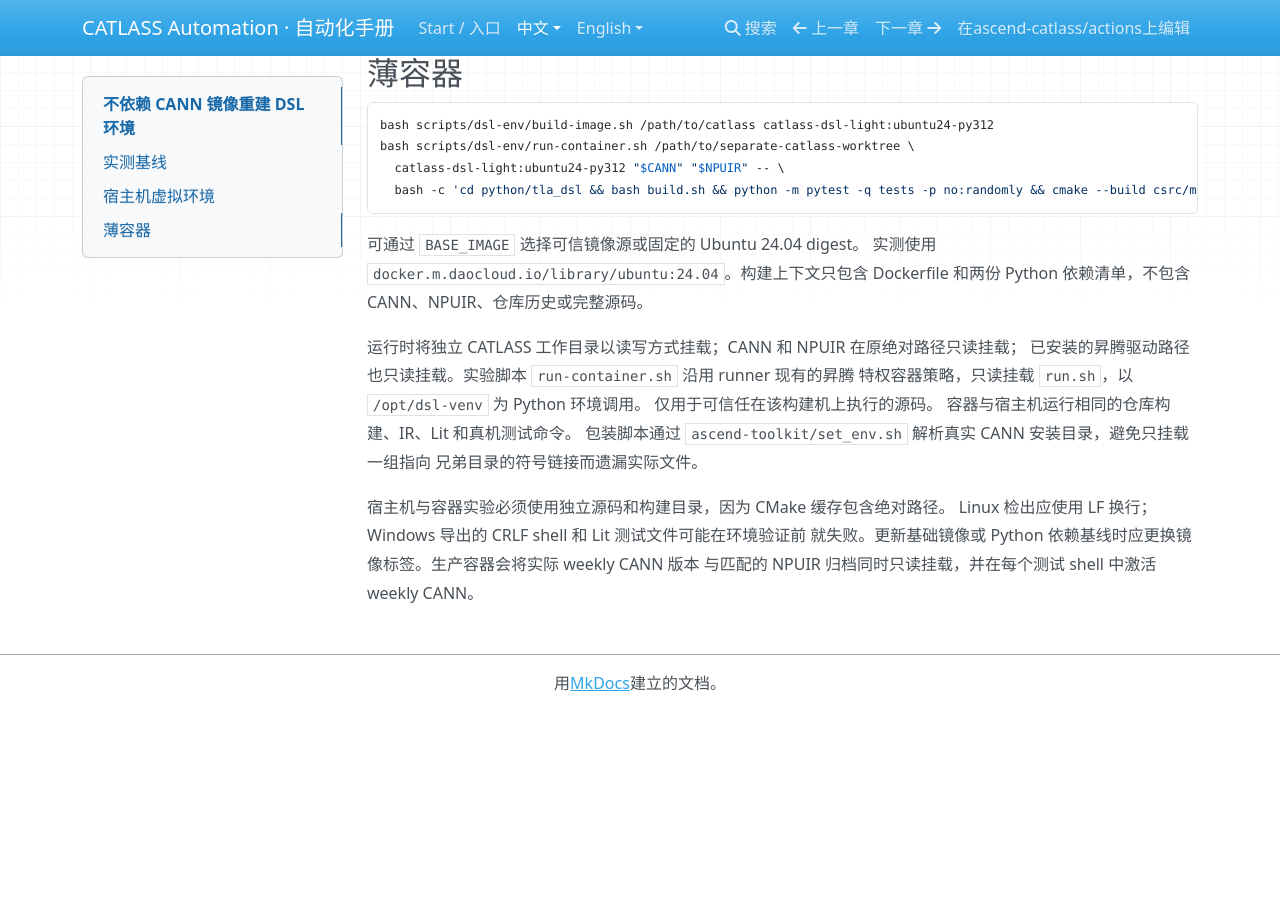
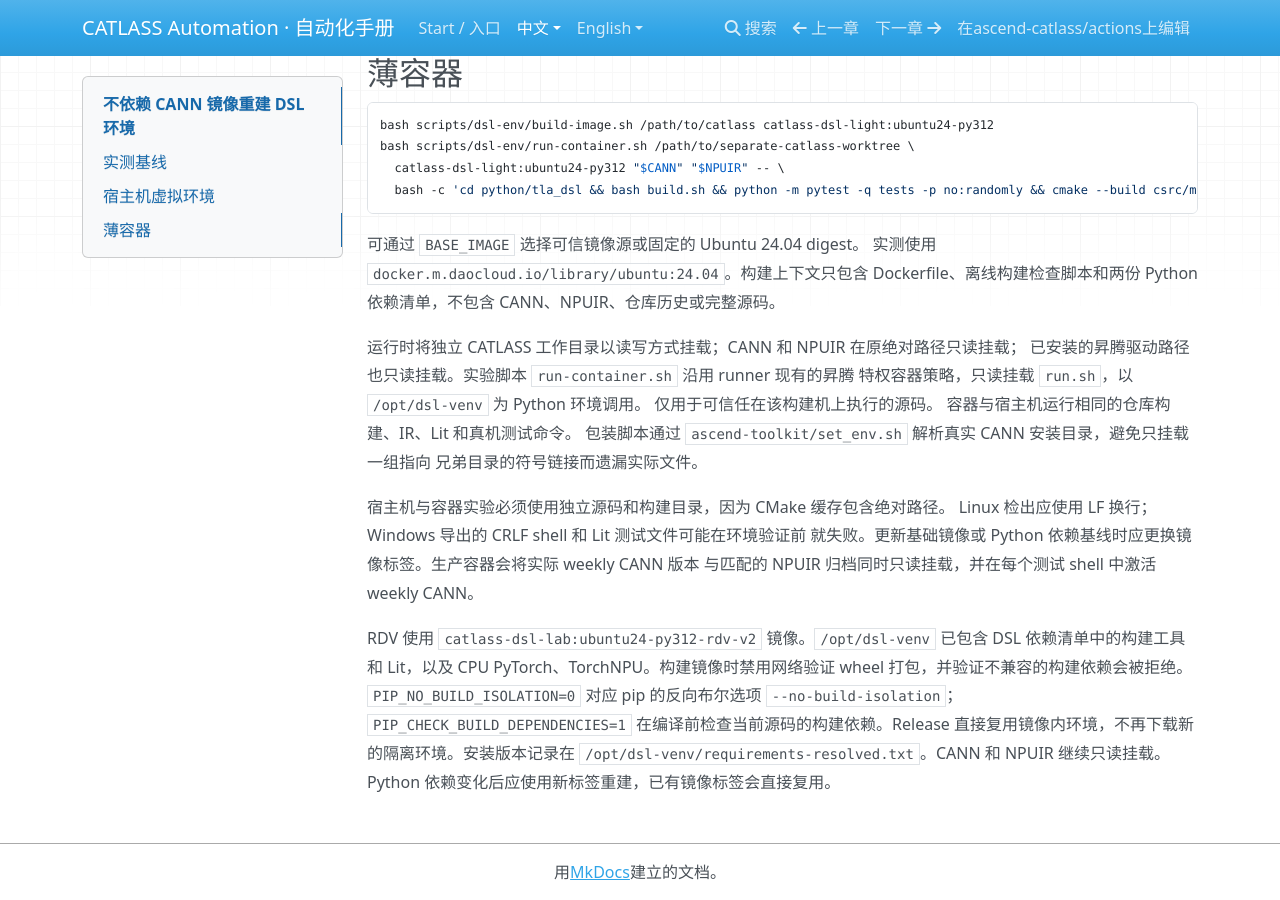
Before and after one commit to ascend-catlass/actions, an MkDocs documentation site: the page built from docs/zh/dsl-environment.md, in a window 1280 px wide and 900 px high, scrolled down 2116 px. Built offline with MkDocs 1.6.1, drawn with Linux system fonts in a browser that asks for light colours; nearby versions of some CDN libraries; before the commit the page ends 2827 px from its top, so only the background shows below that.

Commit message:
fix(ci): reuse lab Python build environment in RDV

````diff
--- a/docs/zh/dsl-environment.md
+++ b/docs/zh/dsl-environment.md
@@ -91,7 +91,7 @@ bash scripts/dsl-env/run-container.sh /path/to/separate-catlass-worktree \
 ```
 
 可通过 `BASE_IMAGE` 选择可信镜像源或固定的 Ubuntu 24.04 digest。
-实测使用 `docker.m.daocloud.io/library/ubuntu:24.04`。构建上下文只包含 Dockerfile 和两份
+实测使用 `docker.m.daocloud.io/library/ubuntu:24.04`。构建上下文只包含 Dockerfile、离线构建检查脚本和两份
 Python 依赖清单，不包含 CANN、NPUIR、仓库历史或完整源码。
 
 运行时将独立 CATLASS 工作目录以读写方式挂载；CANN 和 NPUIR 在原绝对路径只读挂载；
@@ -106,3 +106,5 @@ Python 依赖清单，不包含 CANN、NPUIR、仓库历史或完整源码。
 Linux 检出应使用 LF 换行；Windows 导出的 CRLF shell 和 Lit 测试文件可能在环境验证前
 就失败。更新基础镜像或 Python 依赖基线时应更换镜像标签。生产容器会将实际 weekly CANN 版本
 与匹配的 NPUIR 归档同时只读挂载，并在每个测试 shell 中激活 weekly CANN。
+
+RDV 使用 `catlass-dsl-lab:ubuntu24-py312-rdv-v2` 镜像。`/opt/dsl-venv` 已包含 DSL 依赖清单中的构建工具和 Lit，以及 CPU PyTorch、TorchNPU。构建镜像时禁用网络验证 wheel 打包，并验证不兼容的构建依赖会被拒绝。`PIP_NO_BUILD_ISOLATION=0` 对应 pip 的反向布尔选项 `--no-build-isolation`；`PIP_CHECK_BUILD_DEPENDENCIES=1` 在编译前检查当前源码的构建依赖。Release 直接复用镜像内环境，不再下载新的隔离环境。安装版本记录在 `/opt/dsl-venv/requirements-resolved.txt`。CANN 和 NPUIR 继续只读挂载。Python 依赖变化后应使用新标签重建，已有镜像标签会直接复用。
````
Also changed, not shown: docs/en/actions/create-ascend-container.md (+2 -2 lines), docs/en/dsl-environment.md (+3 -1 lines), docs/zh/actions/create-ascend-container.md (+2 -2 lines), 8 other files.
